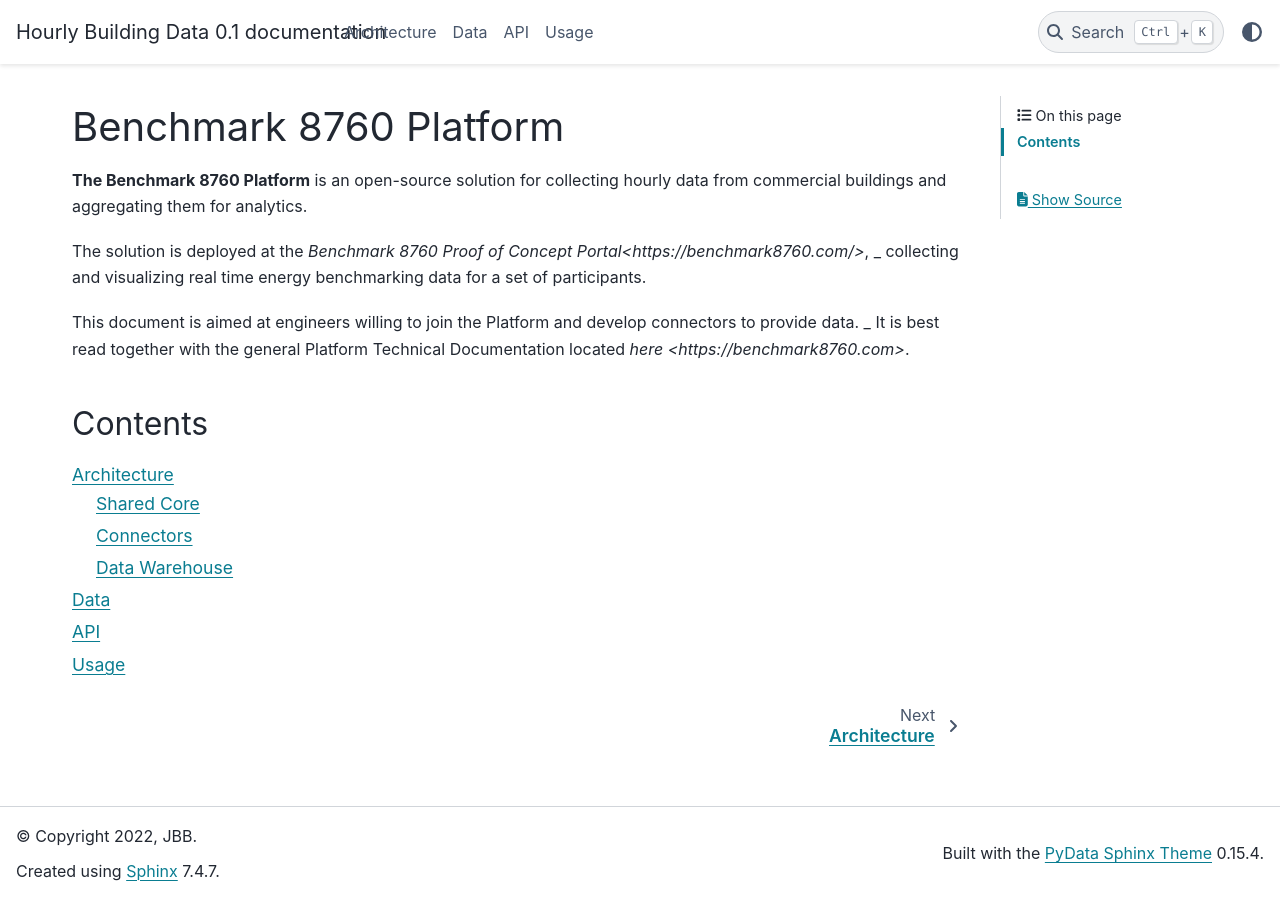
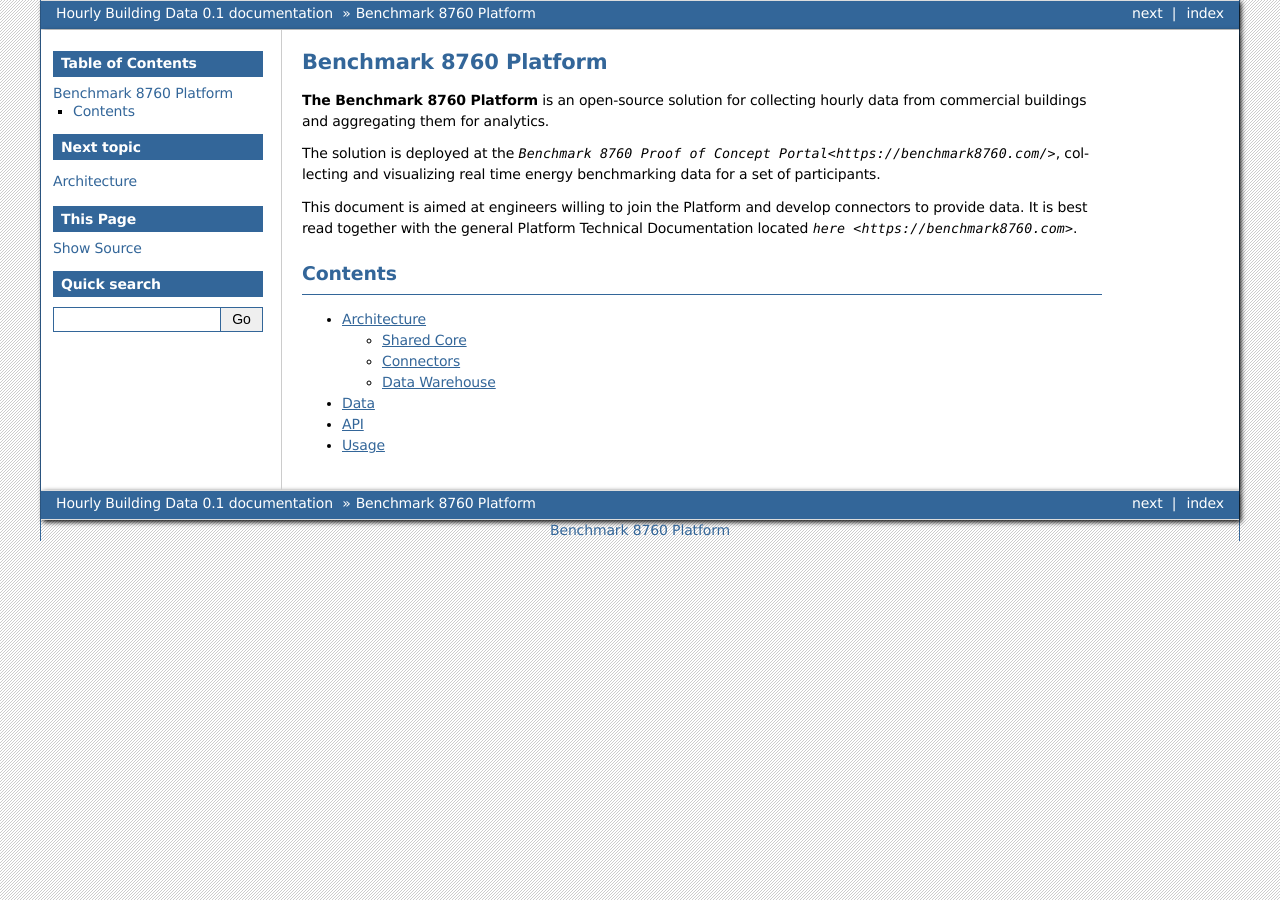
Before and after one commit to benchmark8760/docs, a Sphinx documentation site: the page built from docs/source/index.rst, in a window 1280 px wide. Built offline with Sphinx 7.4.7, drawn with Linux system fonts in a browser that asks for light colours.

Commit message:
bizstyle

```diff
--- a/docs/source/conf.py
+++ b/docs/source/conf.py
@@ -29,7 +29,7 @@
 
 # -- Options for HTML output
 
-html_theme = 'pydata_sphinx_theme'
+html_theme = 'bizstyle'
 
 # -- Options for EPUB output
 epub_show_urls = 'footnote'
--- a/docs/source/index.rst
+++ b/docs/source/index.rst
@@ -3,10 +3,10 @@
 
 **The Benchmark 8760 Platform** is an open-source solution for collecting hourly data from commercial buildings and aggregating them for analytics.
 
-The solution is deployed at the `Benchmark 8760 Proof of Concept Portal<https://benchmark8760.com/>`, _
+The solution is deployed at the `Benchmark 8760 Proof of Concept Portal<https://benchmark8760.com/>`,
 collecting and visualizing real time energy benchmarking data for a set of participants.
 
-This document is aimed at engineers willing to join the Platform and develop connectors to provide data. _
+This document is aimed at engineers willing to join the Platform and develop connectors to provide data.
 It is best read together with the general Platform Technical Documentation located `here <https://benchmark8760.com>`.
 
 Contents
```
Also changed, not shown: docs/source/_templates/layout.html (renamed from _templates/layout.html).
